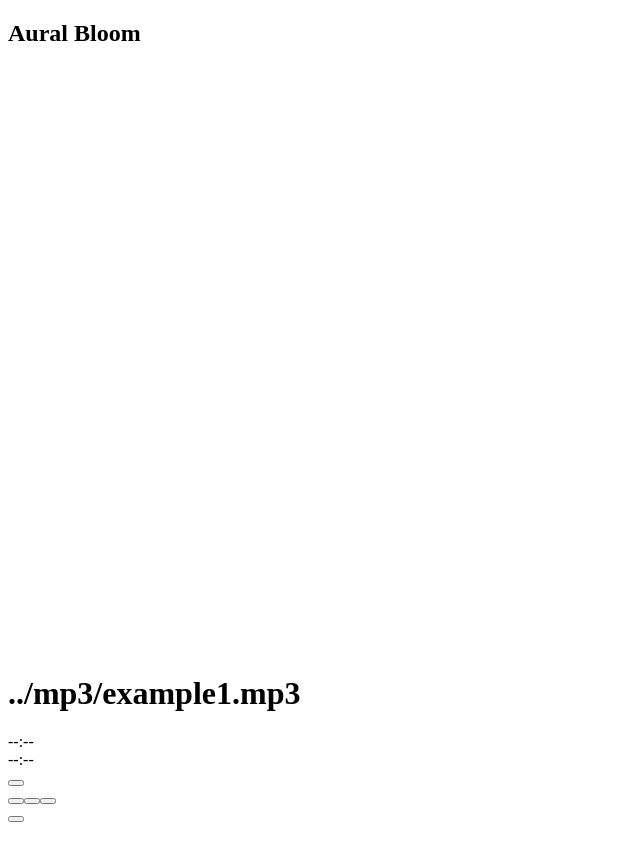
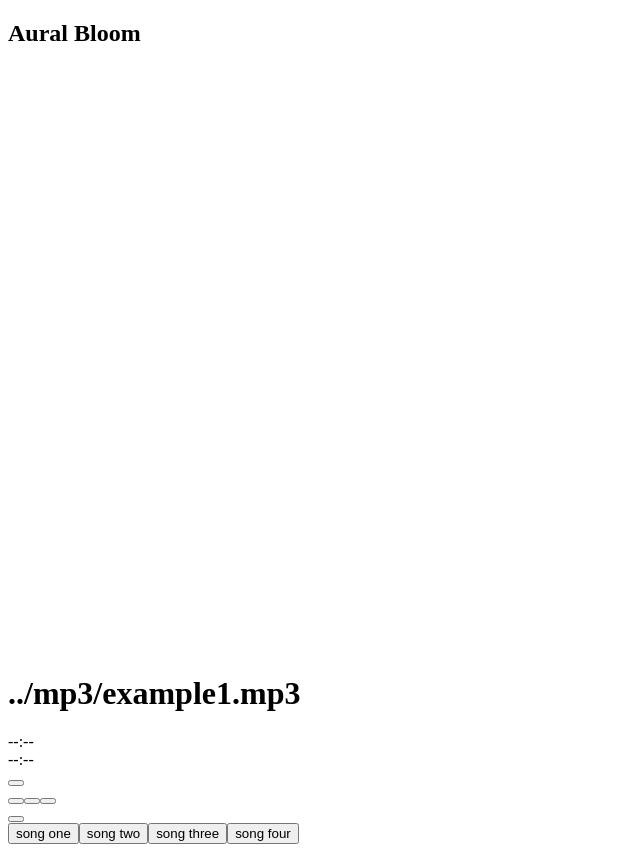
Before and after one commit to mikeymasonic/sonicBlooming, a React app: page / in a window 1280 px wide. Shown: the whole page, without its empty margins (0-640 px from the left). Before the commit the page ends 831 px from the top, so only its background shows below. Built offline with nearby package versions, Linux system fonts and the light colour scheme; no server answers.

Commit message:
four song buttons added

```diff
--- a/src/components/Player/Player.jsx
+++ b/src/components/Player/Player.jsx
@@ -1,4 +1,4 @@
-import React, { useEffect } from 'react';
+import React from 'react';
 import AudioPlayer from 'react-h5-audio-player';
 import { useSong, useHandleSong } from '../../hooks/DataProvider';
 import {
@@ -10,39 +10,9 @@ import {
 // import styles from 'react-h5-audio-player/lib/styles.css';
 import styles from './Player.css';
 
-// let handleSongs = useHandleSongs();
 const Player = () => {
   const song = useSong();
   const handleSong = useHandleSong();
-
-
-  // handleSong();
-  // const handleSongs = (thing) => {
-  //   // console.log(thing)
-  //   // event.preventDefault();
-  //   useHandleSongs(thing);
-  //   console.log('handleSongs', songs);
-
-  // }
-
-
-  // useEffect(() => {
-  //   console.log('useEffect happened');
-  //   handleSong(songFour);
-  // }, []);
-
-  // useHandleSongs(songTwo);
-
-
-  // const makeSong = (thing) => {
-  //   useHandleSongs(thing);
-  //   console.log('hello')
-  // }
-
-  // const handleClick = () => {
-  //   console.log('whatever')
-  //   makeSong('../mp3/example3.mp3');
-  // };
 
   return (
     <>
@@ -50,17 +20,28 @@ const Player = () => {
       <AudioPlayer
         className={styles}
         src={song.url}
-        onPlay={e => console.log('onPlay')}
+        onPlay={() => console.log('onPlay')}
       />
-      {/* <a href="songOne">uhhh</a> */}
 
-      {/* <button
-        onClick={handleSong}>
-          Click here!
-      </button> */}
-      {/* <button onClick={() => handleClick()}>
-          Click here!
-    </button> */}
+      <button
+        onClick={()=>handleSong(songOne)}>
+          song one
+      </button>
+
+      <button
+        onClick={()=>handleSong(songTwo)}>
+          song two
+      </button>
+
+      <button
+        onClick={()=>handleSong(songThree)}>
+          song three
+      </button>
+
+      <button
+        onClick={()=>handleSong(songFour)}>
+          song four
+      </button>
     </>
   );
 };
```
Also changed, not shown: 1 other file (tests, documents, lock files or other folders).
